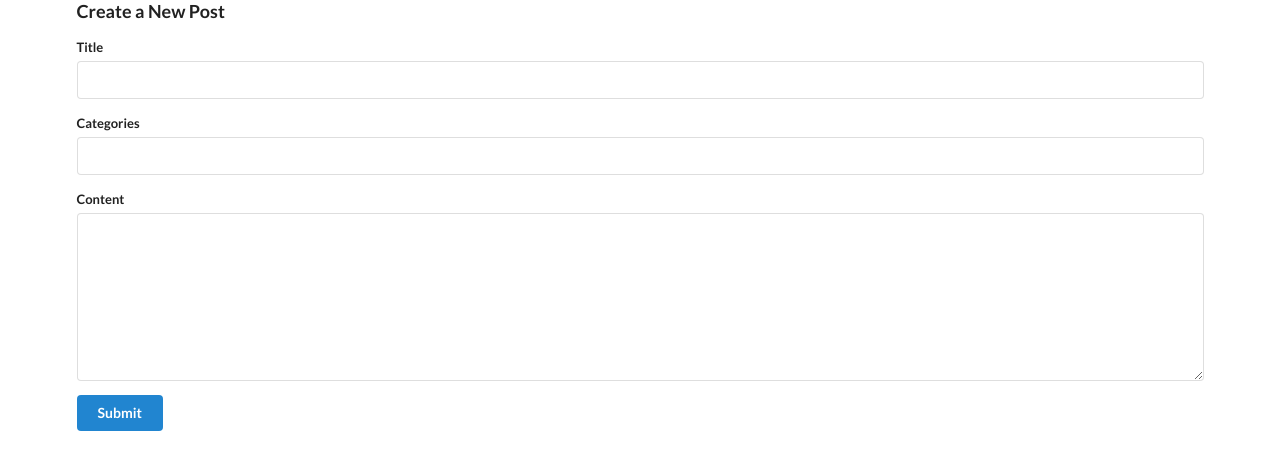
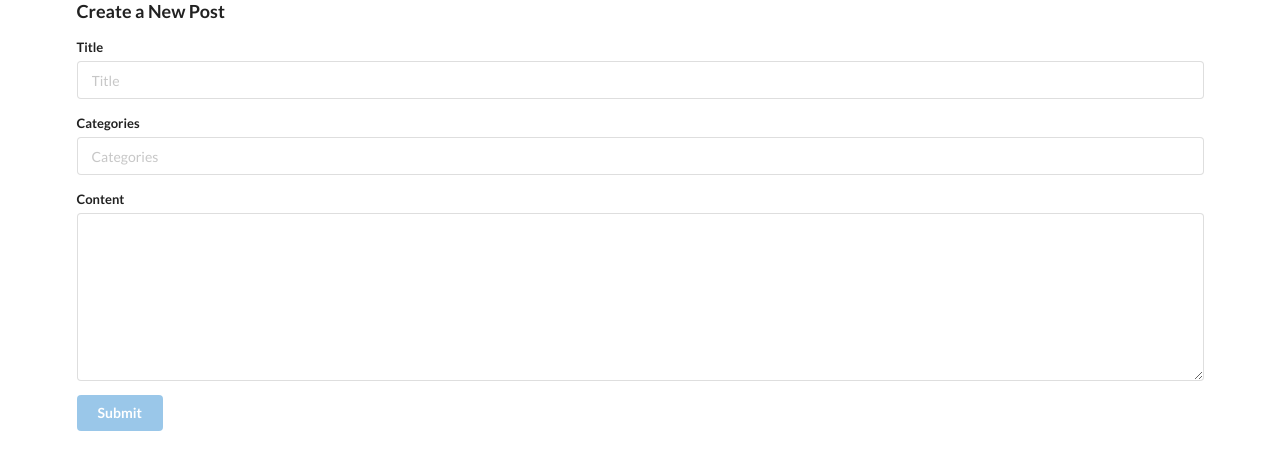
Before and after one commit to zearkiatos/reactjs-blog-web, a React (Create React App) app: page /posts/new in a window 1280 px wide. Shown: the top 470 px of the page. Built offline with nearby package versions, Linux system fonts and the light colour scheme; no server answers.

Commit message:
Form Validation

```diff
--- a/src/components/PostsNew/index.js
+++ b/src/components/PostsNew/index.js
@@ -6,27 +6,35 @@ import { postActions } from '../../actions';
 
 class PostsNew extends Component {
   render() {
+    const renderInput = ({ input, name, label, type, meta: { touched, error } }) => (
+      <div className="field">
+        <label>{label}</label>
+        <div>
+          <input {...input} placeholder={label} type={type} name={name} />
+          {touched && error && <div className="ui red message">{error}</div>}
+        </div>
+      </div>
+    );
     const {
       handleSubmit,
+      invalid
     } = this.props;
     return (
       <form className="ui form" onSubmit={() => handleSubmit(this.props.createPost)}>
         <h3>Create a New Post</h3>
         <div className="field">
-          <label>Title</label>
-          <Field name="title" component="input" type="text" />
+          <Field name="title" label="Title" component={renderInput} type="text" />
         </div>
 
         <div className="field">
-          <label>Categories</label>
-          <Field name="categories" component="input" type="text" />
+          <Field name="categories" label="Categories" component={renderInput} type="text" />
         </div>
 
         <div className="field">
           <label>Content</label>
           <Field name="content" component="textarea" />
         </div>
-        <button type="submit" className="ui primary button">
+        <button type="submit" className="ui primary button" disabled={invalid}>
           Submit
         </button>
       </form>
@@ -34,11 +42,26 @@ class PostsNew extends Component {
   }
 }
 
+function validate (values) {
+  const errors = {};
+
+  if(!values.title) {
+    errors.title = 'Enter a title';
+  }
+
+  if(!values.categories) {
+    errors.categories = 'Enter a categories';
+  }
+
+  return errors;
+};
+
 // connect: First argument is mapStateToProps, 2nd is mapDispatchToProps
 // reduxForm: 1st is form config, 2nd is mapStateToProps, 3rd is mapDispatchToProps
 const mapDispatchToProps = (dispatch) => {
   return bindActionCreators({ createPost: postActions.createPost }, dispatch)
 };
 export default reduxForm({
-  form: "PostsNewForm"
+  form: "PostsNewForm",
+  validate
 })(connect(null, mapDispatchToProps)(PostsNew));
```
